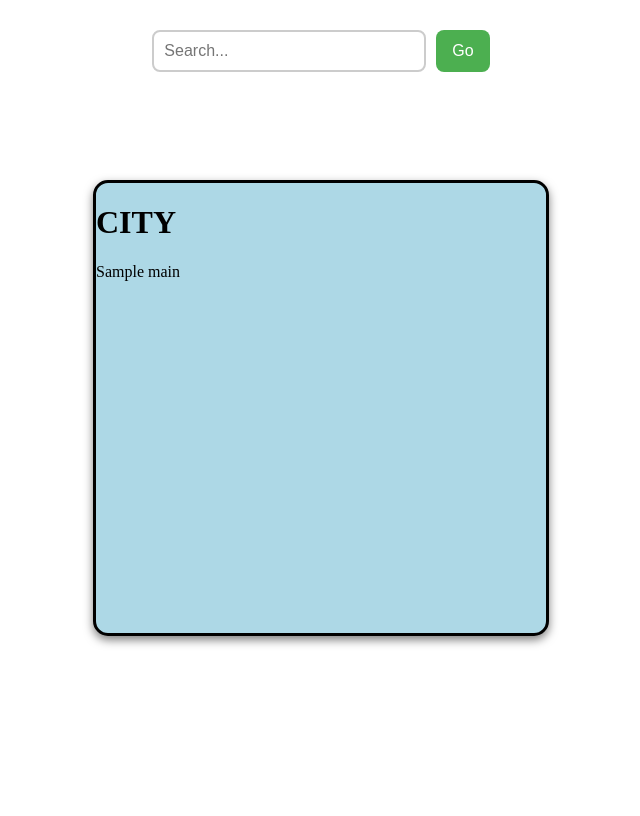
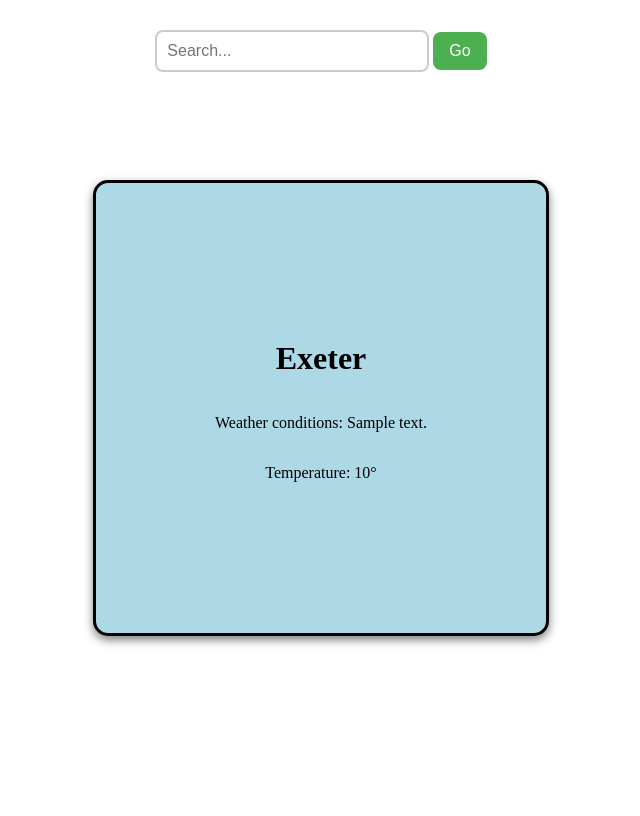
Before and after one commit to grac1e28/WeatherApp, a Flask app: page / in a window 1280 px wide. Shown: the whole page, without its empty margins (319-959 px from the left). Run offline with Flask 3, Linux system fonts and the light colour scheme; a database or web service that is not in the repository returns one stand-in record (values such as "Sample title"); data that the repository does not hold is empty.

Commit message:
added temperature and got the search bar working - need to error handle city input

```diff
--- a/main.py
+++ b/main.py
@@ -1,5 +1,7 @@
+from urllib import request
+
 import requests
-from flask import Flask, render_template
+from flask import Flask, render_template, request
 
 app = Flask(__name__)
 
@@ -9,16 +11,18 @@ def get_from_api(city: str):
     return requests.get(f"https://api.openweathermap.org/data/2.5/weather?q={city}&appid={access_key}&units=metric").json()
 
 
-@app.route('/')
+@app.route('/', methods=['GET', 'POST'])
 def data_practice():
-    weather = get_from_api("Exeter")["weather"][0]["main"]
-    return render_template("index.html", weather = weather)
+    if request.method == 'POST':
+        city = request.form.get('city')
+    else:
+        city=('Exeter')
 
+    data = get_from_api(city)
 
-# @app.route('/')
-# def index():
-#
-#     return render_template("index.html")
+    weather = data["weather"][0]["description"]
+    temperature = data["main"]["temp"]
+    return render_template("index.html", weather = weather, temp = temperature, city = city)
 
 
 if __name__ == "__main__":
--- a/static/style.css
+++ b/static/style.css
@@ -12,6 +12,10 @@ body {
     background-color: #ADD8E6;
     border-radius: 15px;
     box-shadow: 0 4px 10px rgba(0,0,0,0.5);
+    display: flex;
+    justify-content: center;
+    align-items: center;
+    flex-direction: column;
 }
 
 .search-container {
--- a/templates/index.html
+++ b/templates/index.html
@@ -8,14 +8,17 @@
 <body>
 
     <div class="search-container">
-        <input type="text" placeholder="Search...">
-        <button>Go</button>
+        <form id="weatherform>" method = 'POST'>
+            <input type="text" name="city" placeholder="Search...">
+            <button type="submit">Go</button>
+        </form>
     </div>
 
 
     <div class="box">
-        <h1>CITY</h1>
-        <p>{{weather}}</p>
+        <h1>{{city}}</h1>
+        <p>Weather conditions: {{weather}}</p>
+        <p>Temperature: {{temp}}°</p>
     </div>
 
 
```
